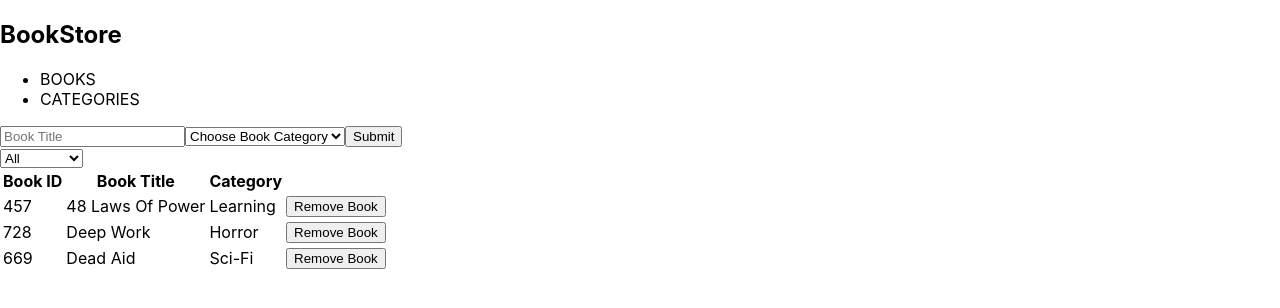
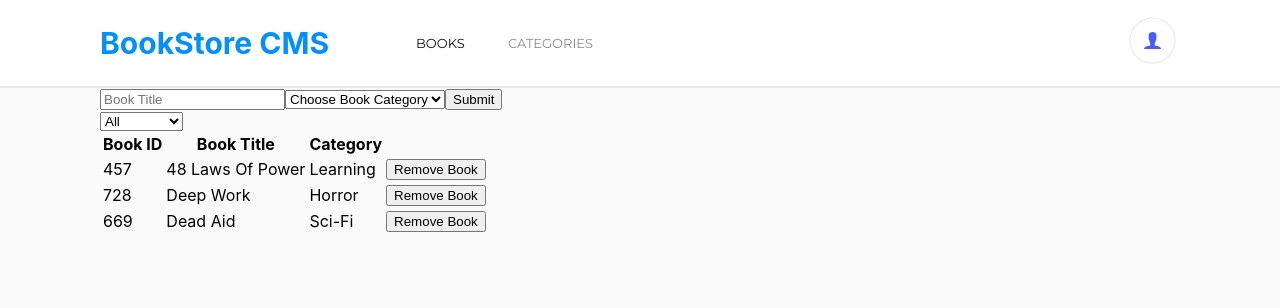
Before and after one commit to Blaise-Shyaka/bookstore, a React (Create React App) app: page / in a window 1280 px wide. Shown: the top 308 px of the page. Built offline with nearby package versions, Linux system fonts and the light colour scheme.

Commit message:
Style the Navbar

```diff
--- a/src/components/App.js
+++ b/src/components/App.js
@@ -6,8 +6,10 @@ function App() {
   return (
     <div>
       <Nav />
-      <BooksForm />
-      <BooksList />
+      <div className="container">
+        <BooksForm />
+        <BooksList />
+      </div>
     </div>
   );
 }
--- a/src/components/Nav.js
+++ b/src/components/Nav.js
@@ -1,11 +1,29 @@
+import * as navStyles from '../styles/Nav.module.css';
+import avatar from '../assets/avatar.png';
+
+const {
+  navWrapper,
+  displayFlex,
+  logo,
+  navLinks,
+  listItemOne,
+  listItemTwo,
+  userAvatar,
+} = navStyles;
+
 function Nav() {
   return (
-    <nav>
-      <h1>BookStore</h1>
-      <ul>
-        <li>BOOKS</li>
-        <li>CATEGORIES</li>
-      </ul>
+    <nav className={navWrapper}>
+      <div className={displayFlex}>
+        <h1 className={logo}>BookStore CMS</h1>
+        <ul className={navLinks}>
+          <li className={listItemOne}>BOOKS</li>
+          <li className={listItemTwo}>CATEGORIES</li>
+        </ul>
+      </div>
+      <div className={userAvatar}>
+        <img alt="user avatar" src={avatar} />
+      </div>
     </nav>
   );
 }
--- a/src/index.css
+++ b/src/index.css
@@ -1,3 +1,5 @@
+@import url('https://fonts.googleapis.com/css2?family=Montserrat:wght@300;400&display=swap');
+
 body {
   margin: 0;
   font-family:
@@ -14,6 +16,7 @@ body {
     sans-serif;
   -webkit-font-smoothing: antialiased;
   -moz-osx-font-smoothing: grayscale;
+  background-color: #fafafa;
 }
 
 code {
@@ -25,3 +28,8 @@ code {
     'Courier New',
     monospace;
 }
+
+.container {
+  margin-right: 100px;
+  margin-left: 100px;
+}
--- /dev/null
+++ b/src/styles/Nav.module.css
@@ -0,0 +1,41 @@
+.navWrapper {
+  display: flex;
+  justify-content: space-between;
+  align-items: center;
+  background-color: #fff;
+  padding-left: 100px;
+  border-bottom: 2px solid #e8e8e8;
+}
+
+.displayFlex {
+  display: flex;
+  width: 50%;
+}
+
+.logo {
+  font-size: 30px;
+  color: #0290ff;
+  margin-right: 47px;
+}
+
+.navLinks {
+  list-style: none;
+  display: flex;
+  width: 30%;
+  justify-content: space-between;
+  align-items: center;
+  font-size: 13px;
+  font-family: 'Montserrat', sans-serif;
+}
+
+.listItemOne {
+  color: #121212;
+}
+
+.listItemTwo {
+  color: #8B8B8B
+}
+
+.userAvatar {
+  margin-right: 100px;
+}
```
Also changed, not shown: src/assets/avatar.png (added).
